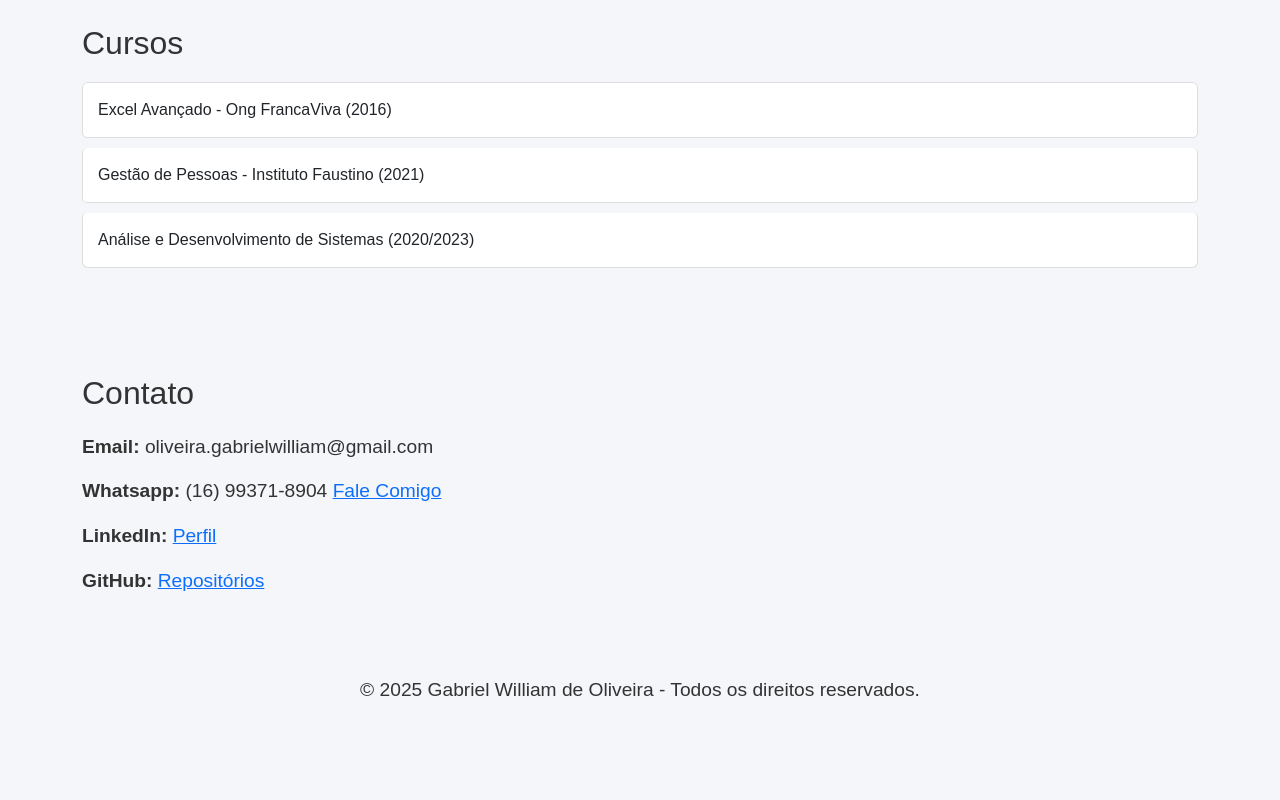
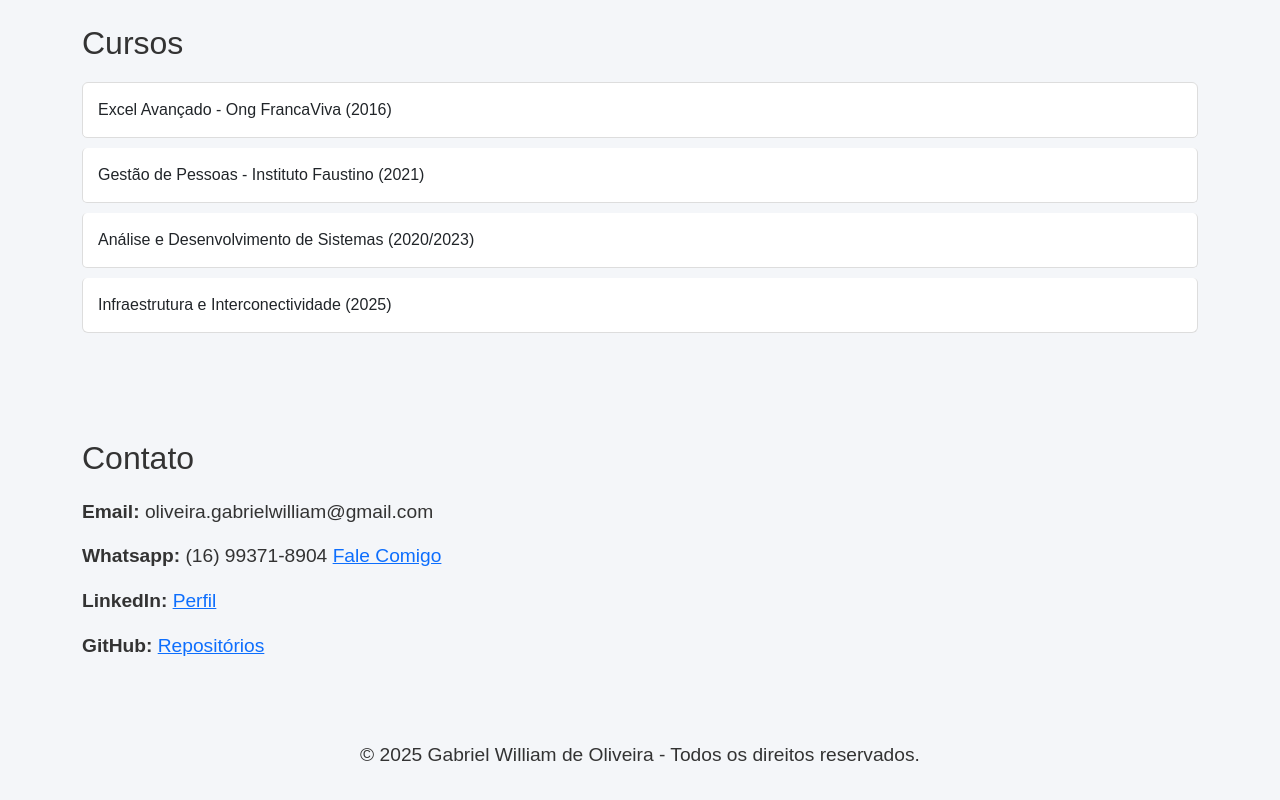
Before and after one commit to oliveira-cmd/oliveira-cmd.github.io, a plain HTML site: page index.html in a window 1280 px wide. Shown: the part 1442-2242 px from the top of the page. Before the commit the page ends 2179 px from the top, so only its background shows below. Drawn offline with nearby package versions, Linux system fonts and the light colour scheme; no server answers.

Commit message:
add a new course

```diff
--- a/index.html
+++ b/index.html
@@ -149,6 +149,7 @@
             <li class="list-group-item">Excel Avançado - Ong FrancaViva (2016)</li>
             <li class="list-group-item">Gestão de Pessoas - Instituto Faustino (2021)</li>
             <li class="list-group-item">Análise e Desenvolvimento de Sistemas (2020/2023)</li>
+            <li class="list-group-item">Infraestrutura e Interconectividade (2025)</li>
         </ul>
     </div>
 </section>
```
